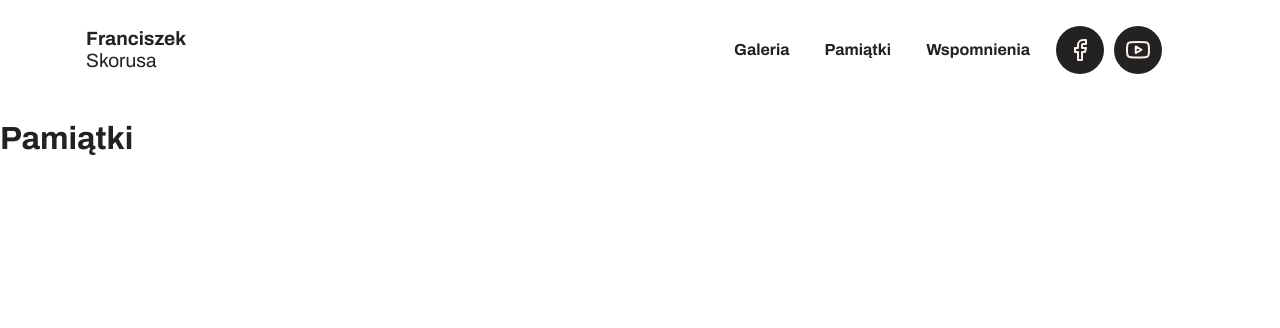
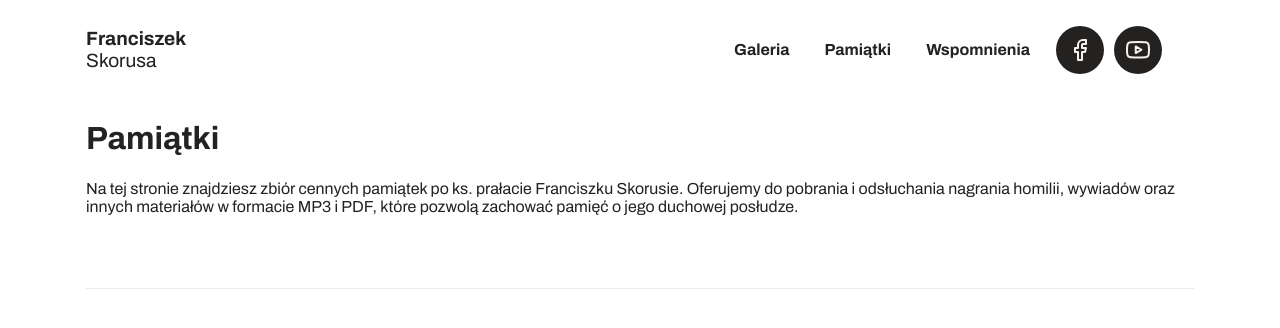
Before and after one commit to wiktor-bandura/fskorusa-redesign, a website built with Vite: page pamiatki/index.html in a window 1280 px wide. Built offline with nearby package versions, Linux system fonts and the light colour scheme.

Commit message:
HTML structure for gallery-page

```diff
--- a/pamiatki/index.html
+++ b/pamiatki/index.html
@@ -35,7 +35,15 @@
         </nav>
       </div>
     </header>
-    <h1>Pamiątki</h1>
+    <main class="souvenirs-page">
+      <div class="container souvenirs-page__wrapper">
+        <h1 class="souvenirs-page__title">Pamiątki</h1>
+        <p class="souvenirs-page__content u-margin-bottom-small">
+          Na tej stronie znajdziesz zbiór cennych pamiątek po ks. prałacie Franciszku Skorusie. Oferujemy do pobrania i odsłuchania nagrania homilii, wywiadów oraz innych materiałów w formacie MP3 i PDF, które pozwolą zachować pamięć o jego duchowej posłudze.
+        </p>
+        <hr class="container page-br">
+      </div>
+    </main>
     <script type="module" src="/main.js"></script>
     <script type="module" src="/pamiatki/pamiatki.js" defer></script>
   </body>
```
Also changed, not shown: galeria/index.html (+3 -2 lines).
